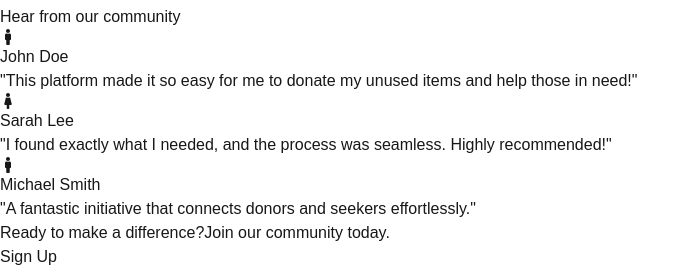
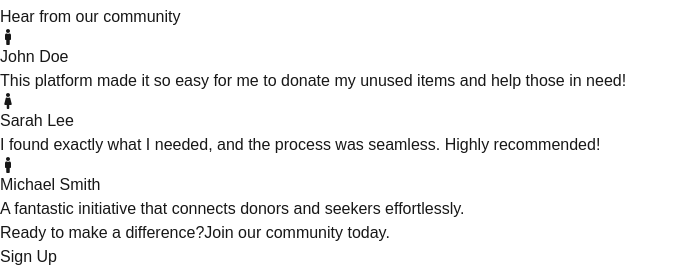
Before and after one commit to TheGreatVishal/donorseeker, a Next.js app: page / in a window 1280 px wide. Shown: the part 5205-5476 px from the top of the page, without its empty margins (0-700 px from the left). Built offline with nearby package versions, Linux system fonts and the light colour scheme.

Commit message:
Updated ui, commented logs, added favicon, etc

```diff
--- a/src/app/loginSystem/login/page.js
+++ b/src/app/loginSystem/login/page.js
@@ -49,12 +49,13 @@ export default function LoginPage() {
 
 			// console.log("Result",JSON.stringify(result))
 			if (result?.error) {
-				setErrorMessage(result.error)
+				// setErrorMessage(result.error)
+				setErrorMessage("Some problem occured. Try again.")
 			} else {
 				router.push("/home")
 			}
 		} catch (err) {
-			// console.error("Error occurred:", err);
+			console.error("Error occurred:", err);
 			setErrorMessage("An unexpected error occurred");
 		} finally {
 			setIsLoading(false)
--- a/src/components/Features.tsx
+++ b/src/components/Features.tsx
@@ -67,7 +67,6 @@ const Features = () => {
                 transition={{ duration: 0.4, delay: index * 0.2 }} // Staggered appearance
                 viewport={{ once: true }}
                 whileHover={{ scale: 1.05, rotate: 2 }}
-                transition={{ duration: 0.2 }} // No delay in hover effect
               >
                 <dt>
                   <motion.div
--- a/src/components/Testimonials.tsx
+++ b/src/components/Testimonials.tsx
@@ -49,7 +49,7 @@ const Testimonials = () => {
                 )}
                 <p className="text-lg font-semibold text-gray-800">{testimonial.name}</p>
               </div>
-              <p className="mt-4 text-gray-600">"{testimonial.feedback}"</p>
+              <p className="mt-4 text-gray-600">{testimonial.feedback}</p>
             </motion.div>
           ))}
         </div>
```
